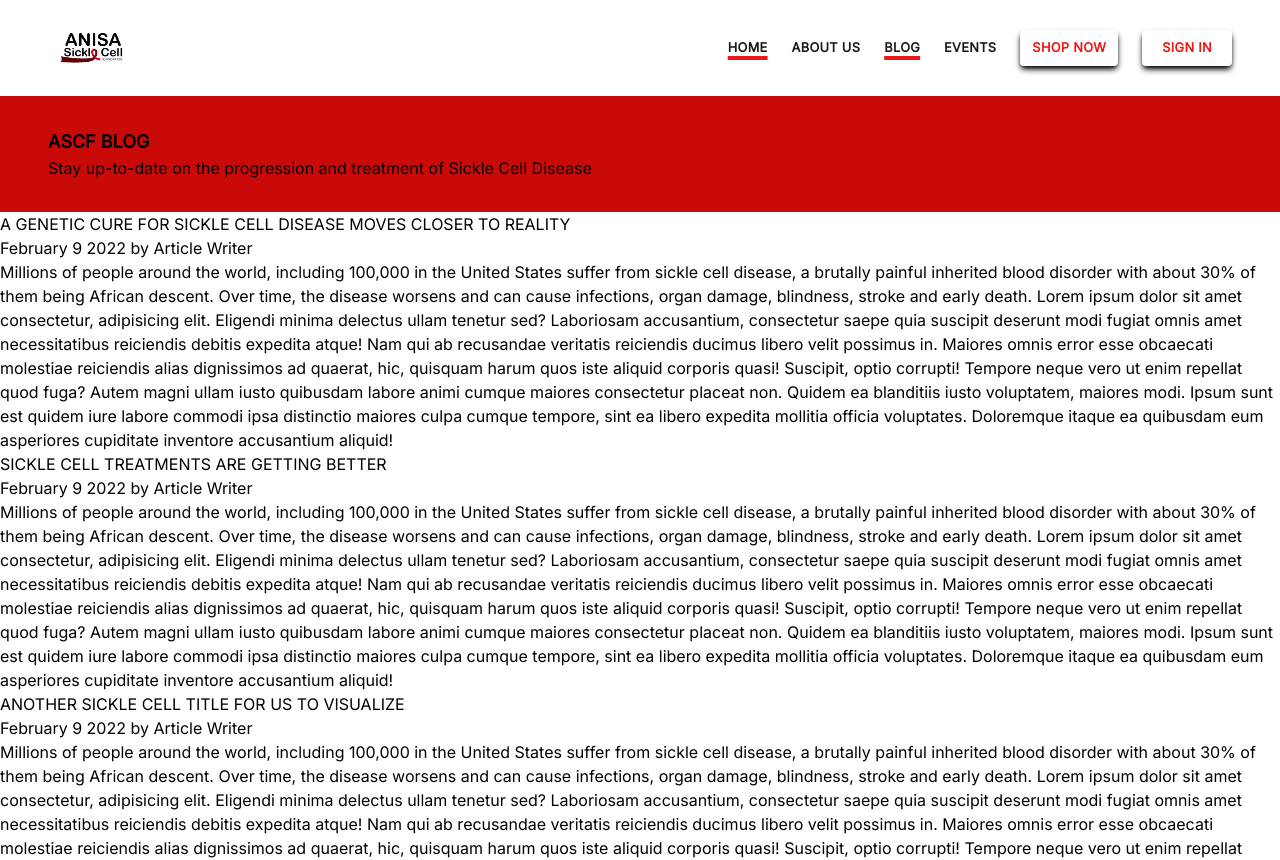
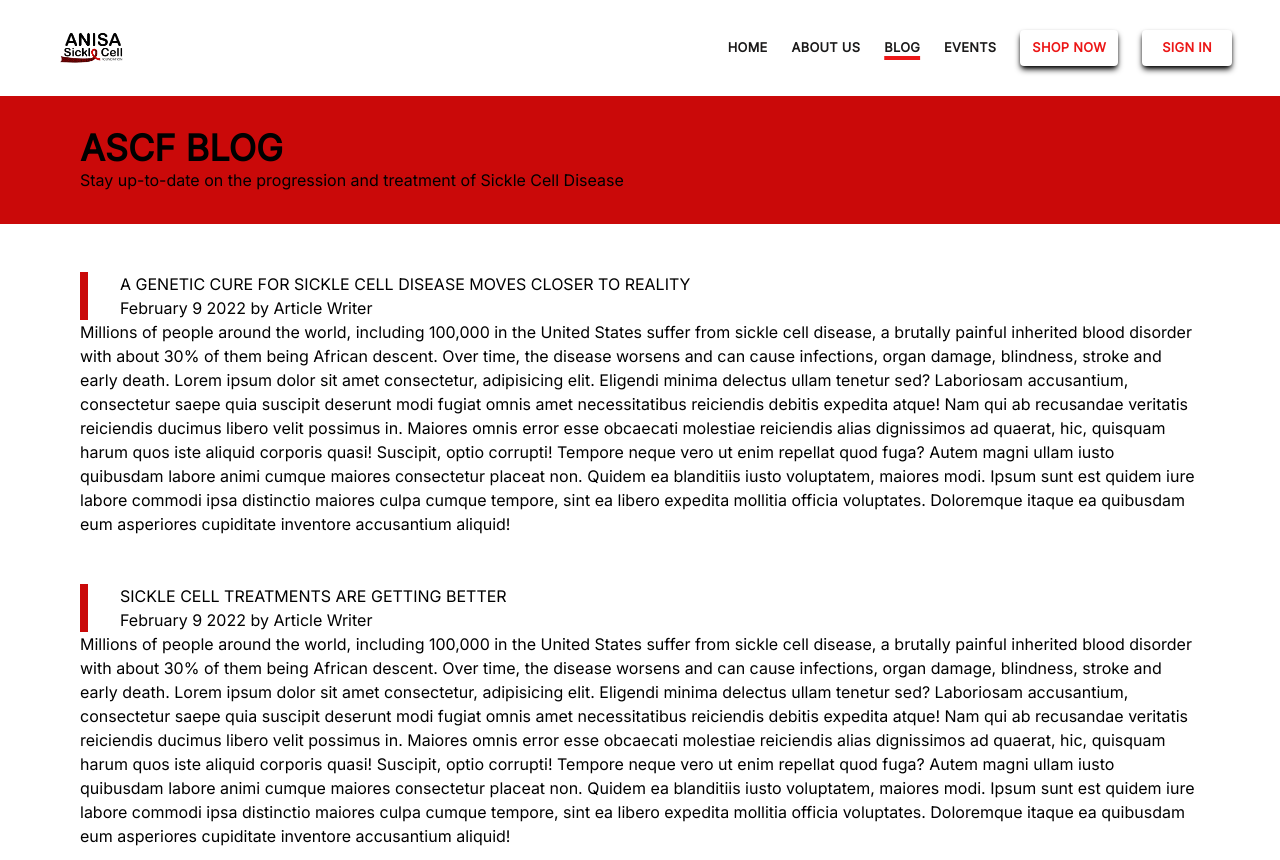
Before and after one commit to Basit-Balogun10/ASCF-frontend, a Next.js app: page /blog in a window 1280 px wide. Shown: the top 860 px of the page. Built offline with nearby package versions, Linux system fonts and the light colour scheme.

Commit message:
fixed bug on tracking active navigation link in header; improved blog page look

```diff
--- a/components/Header.tsx
+++ b/components/Header.tsx
@@ -1,4 +1,4 @@
-import {useEffect} from "react"
+import { useState, useEffect } from "react";
 import Link from "next/link";
 import Image from "next/image";
 
@@ -12,7 +12,8 @@ interface navLinksType {
     urlFragment: string;
     isActive: boolean;
 }
-console.log(global.window?.location.href.includes("about"), 'fsaffsafd');
+
+// WHERE TO PUT THIS? HERE OR IN COMPONENT (BEFORE USEEFECT)
 const navLinks = [
     {
         title: "home",
@@ -37,11 +38,16 @@ const navLinks = [
 ];
 
 const Header = ({ isHomePage = false, displayLogo = true }: propsType) => {
-    let activeNavLink = '';
+    const [activeNavLink, setActiveNavLink] = useState<null | string>();
 
+    // REVIEW DEPENDENCY ARRAYS DOCS
     useEffect(() => {
-
-    }, [])
+        navLinks.forEach((navLink) => {
+            if (global.window?.location.href.includes(navLink.urlFragment)) {
+                setActiveNavLink(navLink.urlFragment);
+            }
+        });
+    });
 
     return (
         <nav
@@ -66,19 +72,26 @@ const Header = ({ isHomePage = false, displayLogo = true }: propsType) => {
             )}
             {!isHomePage && (
                 <ul className={`flex flex-wrap items-center`}>
-                    { navLinks.map((navLink, index) => (
-                    <Link href={`/${navLink.urlFragment}`} passHref key={index}>
+                    {navLinks.map((navLink, index) => (
+                        <Link
+                            href={`/${navLink.urlFragment}`}
+                            passHref
+                            key={index}
+                        >
                             <li
                                 className={`hidden md:block hover:px-4 hover:bg-red-100/50 hover:py-1 ${
                                     !isHomePage && displayLogo
                                         ? "dark:text-white text-ourBlack"
                                         : "text-white"
-                        } text-[0.8rem] tracking-wide ${( navLink.isActive || (navLink.title === "home" && isHomePage)) && "underline decoration-ourRed decoration-4 underline-offset-4"} hover:no-underline font-extrabold ml-6 cursor-pointer rounded-md transition-all ease-in-out`}
+                                } text-[0.8rem] tracking-wide ${
+                                    activeNavLink === navLink.urlFragment &&
+                                    "underline decoration-ourRed decoration-4 underline-offset-4"
+                                } hover:no-underline font-extrabold ml-6 cursor-pointer rounded-md transition-all ease-in-out`}
                             >
                                 <p>{navLink.title.toUpperCase()}</p>
                             </li>
                         </Link>
-                    )) }
+                    ))}
                     <li className="hidden md:block ml-6 px-3 py-2 hover:bg-red-100 bg-white text-ourRed text-[0.8rem] tracking-wide font-extrabold rounded cursor-pointer shadow-md shadow-black">
                         <Link href="/shop">SHOP NOW</Link>
                     </li>
--- a/pages/blog/index.tsx
+++ b/pages/blog/index.tsx
@@ -55,18 +55,18 @@ const Blog: NextPage = () => {
                 <link rel="icon" href="/favicon.ico" />
             </Head>
             <section className="w-full">
-                <section className="bg-ourDarkRed px-12 py-8">
-                    <h1 className="font-bold text-lg">ASCF BLOG</h1>
+                <section className="bg-ourDarkRed px-20 py-8">
+                    <h1 className="font-bold text-4xl">ASCF BLOG</h1>
                     <h3>
                         Stay up-to-date on the progression and treatment of
                         Sickle Cell Disease
                     </h3>
                 </section>
-                <section className="w-full">
+                <section className="w-full px-20 items-center">
                     {blogPosts.map((post) => (
-                        <div key={post.id}>
-                            <div>
-                                <div className="bg-ourDarkRed"></div>
+                        <div key={post.id} className="mt-12">
+                            <div className="flex justify-start space-x-8">
+                                <div className="w-2 h-12 bg-ourDarkRed"></div>
                                 <div>
                                     <h2>{post.title}</h2>
                                     <h3>
```
Lines whose indentation alone changed are shown as unchanged.
